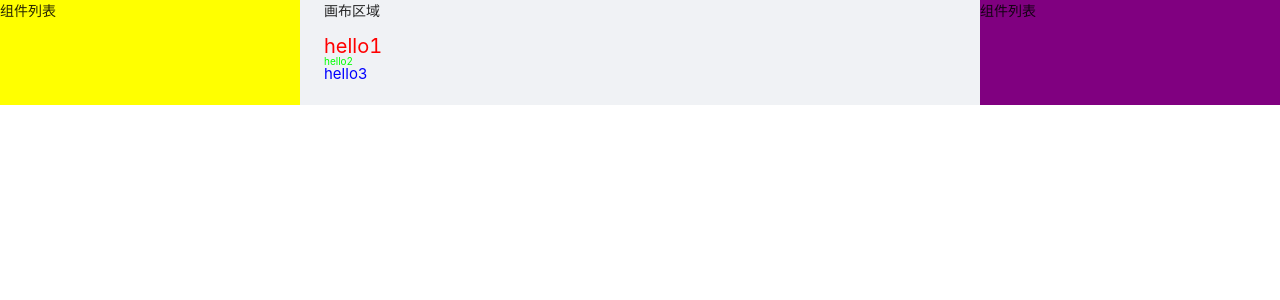
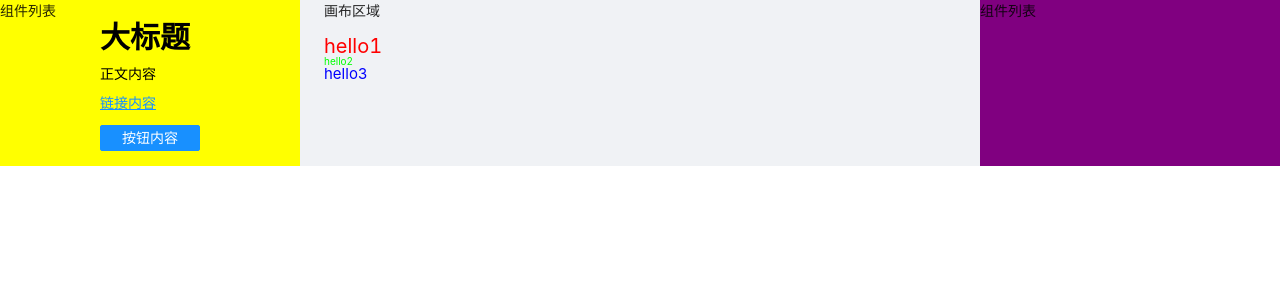
Before and after one commit to ZhengKe996/vue3-ts-lego, a Vue app: page /#/editor in a window 1280 px wide. Shown: the top 300 px of the page. Built offline with nearby package versions, Linux system fonts and the light colour scheme.

Commit message:
feat: LText 组件添加

```diff
--- /dev/null
+++ b/src/components/ComponentsList/index.ts
@@ -0,0 +1,3 @@
+import ComponentsList from "./src/components-list.vue";
+
+export default ComponentsList;
--- /dev/null
+++ b/src/components/ComponentsList/src/components-list.vue
@@ -0,0 +1,36 @@
+<template>
+  <div class="create-component-list">
+    <div
+      v-for="(item, index) in list"
+      :key="index"
+      @click="onItemClick(item)"
+      class="component-item"
+    >
+      <l-text v-bind="item"></l-text>
+    </div>
+  </div>
+</template>
+
+<script setup lang="ts">
+import { defineProps, defineEmits } from "vue";
+import LText from "@/components/LText";
+import { TextComponentProps } from "@/defaultProps";
+const props = defineProps<{ list: any[] }>();
+
+const emit = defineEmits(["on-item-click"]);
+
+const onItemClick = (data: TextComponentProps) => {
+  emit("on-item-click", data);
+};
+</script>
+
+<style scoped>
+.component-item {
+  width: 100px;
+  margin: 0 auto;
+  margin-bottom: 15px;
+}
+.component-item > * {
+  position: static !important;
+}
+</style>
--- a/src/defaultProps/index.ts
+++ b/src/defaultProps/index.ts
@@ -36,6 +36,7 @@ export interface TextComponentProps extends CommonComponentProps {
   color: string;
   backgroundColor: string;
 }
+
 export const commonDefaultProps: CommonComponentProps = {
   // actions
   actionType: "",
@@ -61,6 +62,7 @@ export const commonDefaultProps: CommonComponentProps = {
   top: "0",
   right: "0",
 };
+
 export const textDefaultProps: TextComponentProps = {
   // basic props - font styles
   text: "正文内容",
@@ -75,6 +77,7 @@ export const textDefaultProps: TextComponentProps = {
   backgroundColor: "",
   ...commonDefaultProps,
 };
+
 export const textStylePropNames = without(
   Object.keys(textDefaultProps),
   "actionType",
--- /dev/null
+++ b/src/defaultTemplates/index.ts
@@ -0,0 +1,38 @@
+export const defaultTextTemplates = [
+  {
+    text: "大标题",
+    fontSize: "30px",
+    fontWeight: "bold",
+    tag: "h2",
+    width: "100px",
+  },
+  {
+    text: "正文内容",
+    tag: "p",
+    width: "100px",
+  },
+  {
+    text: "链接内容",
+    color: "#1890ff",
+    textDecoration: "underline",
+    tag: "p",
+    width: "100px",
+  },
+  {
+    text: "按钮内容",
+    color: "#ffffff",
+    backgroundColor: "#1890ff",
+    borderWidth: "1px",
+    borderColor: "#1890ff",
+    borderStyle: "solid",
+    borderRadius: "2px",
+    paddingLeft: "10px",
+    paddingRight: "10px",
+    paddingTop: "5px",
+    paddingBottom: "5px",
+    width: "100px",
+    tag: "button",
+    textAlign: "center",
+    position: "absolute",
+  },
+];
--- a/src/hooks/useComponentCommon.ts
+++ b/src/hooks/useComponentCommon.ts
@@ -1,8 +1,9 @@
 import { computed } from "vue";
 import { pick } from "lodash-es";
+import { TextComponentProps } from "@/defaultProps";
 
-export const useComponentCommon = <T extends { [key: string]: any }>(
-  props: T,
+export const useComponentCommon = (
+  props: Readonly<Partial<TextComponentProps>>,
   picks: string[]
 ) => {
   const styleProps = computed(() => pick(props, picks));
--- a/src/store/editor/index.ts
+++ b/src/store/editor/index.ts
@@ -1,6 +1,7 @@
 import { Module } from "vuex";
 import { v4 as uuidv4 } from "uuid";
 import { GlobalDataProps } from "../index";
+import { TextComponentProps } from "@/defaultProps";
 
 export interface EditorProps {
   components: ComponentData[];
@@ -42,6 +43,16 @@ const editor: Module<EditorProps, GlobalDataProps> = {
     components: testComponents,
     currentElement: "",
   },
+  mutations: {
+    addComponent(state, props: Partial<TextComponentProps>) {
+      const newComponent: ComponentData = {
+        id: uuidv4(),
+        name: "l-text",
+        props,
+      };
+      state.components.push(newComponent);
+    },
+  },
 };
 
 export default editor;
--- a/src/views/Editor/src/editor.vue
+++ b/src/views/Editor/src/editor.vue
@@ -3,7 +3,13 @@
     <div class="editor" id="editor-layout-main">
       <a-layout>
         <a-layout-sider width="300" :style="{ background: 'yellow' }">
-          <div class="sidebar-container">组件列表</div>
+          <div class="sidebar-container">
+            组件列表
+            <components-list
+              :list="defaultTextTemplates"
+              @on-item-click="addItem"
+            />
+          </div>
         </a-layout-sider>
         <a-layout :style="{ padding: '0 24px 24px' }">
           <a-layout-content class="preview-container">
@@ -35,10 +41,13 @@ import { computed } from "vue";
 import { useStore } from "vuex";
 import { GlobalDataProps } from "@/store";
 import LText from "@/components/LText";
-
+import ComponentsList from "@/components/ComponentsList";
+import { defaultTextTemplates } from "@/defaultTemplates";
 const store = useStore<GlobalDataProps>();
-
 const components = computed(() => store.state.editor.components);
+const addItem = (props: any) => {
+  store.commit("addComponent", props);
+};
 </script>
 
 <style>
```
